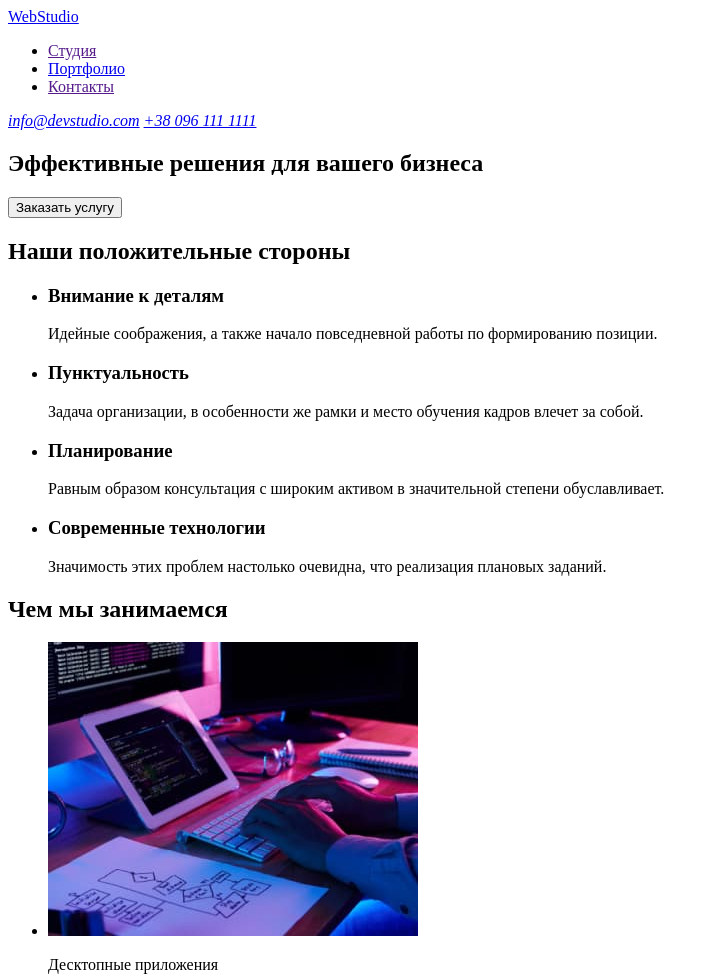
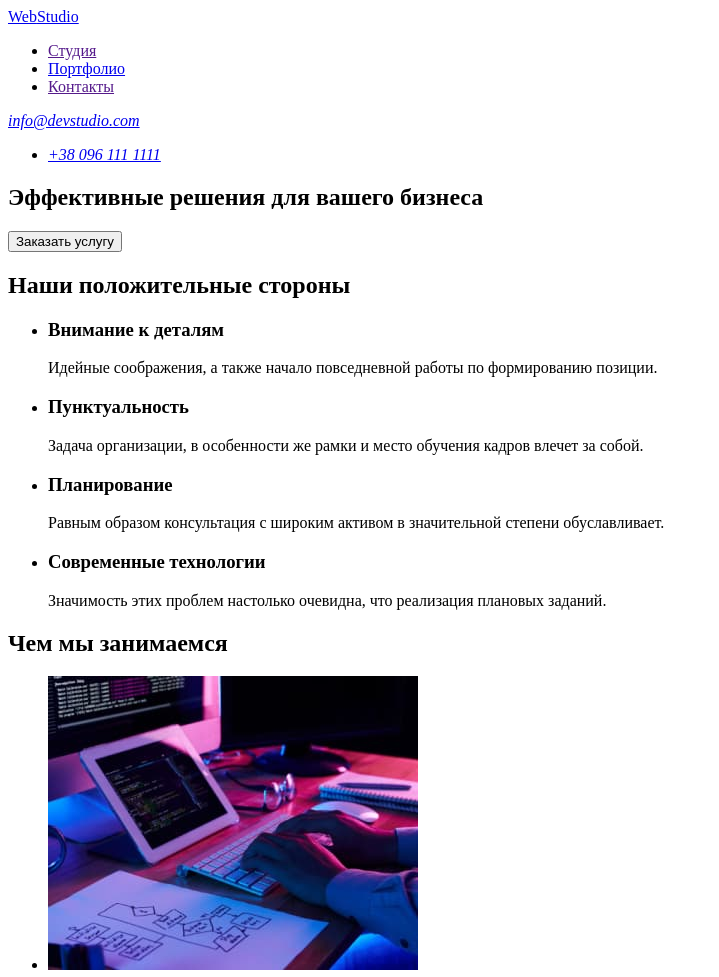
Before and after one commit to EclipsoZhuk/goit-markup-hw-02, a plain HTML site: page index.html in a window 1280 px wide. Shown: the top 977 px of the page, without its empty margins (0-719 px from the left). Drawn offline with Linux system fonts and the light colour scheme.

Commit message:
Рекомендации после проверки

```diff
--- a/index.html
+++ b/index.html
@@ -22,7 +22,9 @@
         </nav>
         <address>
             <a href="mailto:info@devstudio.com">info@devstudio.com</a>
-            <a href="tel:+380961111111">+38 096 111 1111</a>
+            <ul>
+                <li><a href="tel:+380961111111">+38 096 111 1111</a></li>
+            </ul>
         </address>
     </header>
 
@@ -114,7 +116,7 @@
             </a>
             <address>
                     <ul>
-                        <li>г. Киев, пр-т Леси Украинки, 26</li>
+                        <li><a href="https://goo.gl/maps/kpo2gFMixc3sEq3g6">г. Киев, пр-т Леси Украинки, 26</a></li>
                         <li><a href="mailto:info@example.com">info@example.com</a></li>
                         <li><a href="tel:+380991111111">+38 099 111 1111</a></li>
                     </ul>
```
